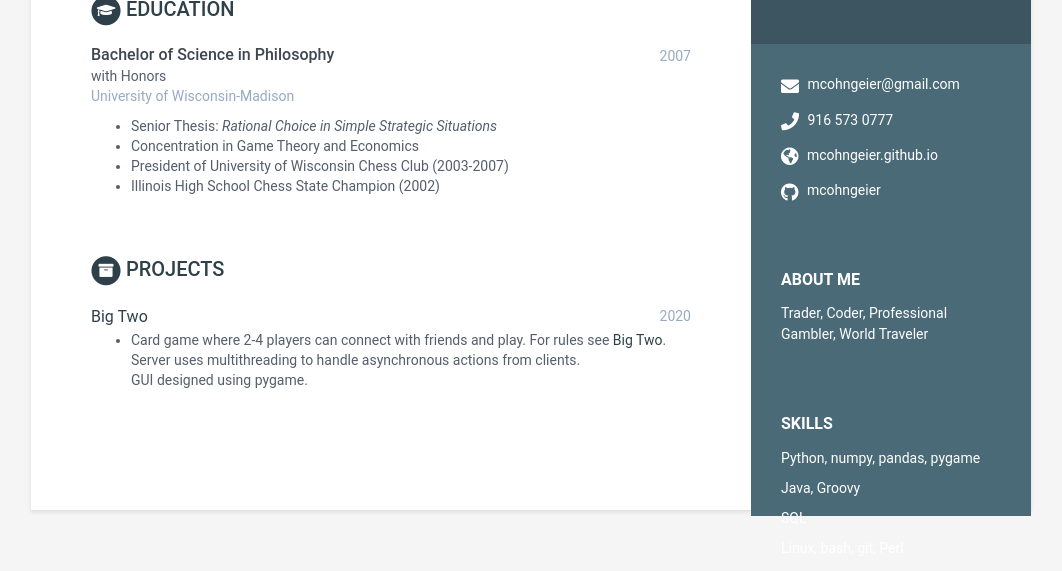
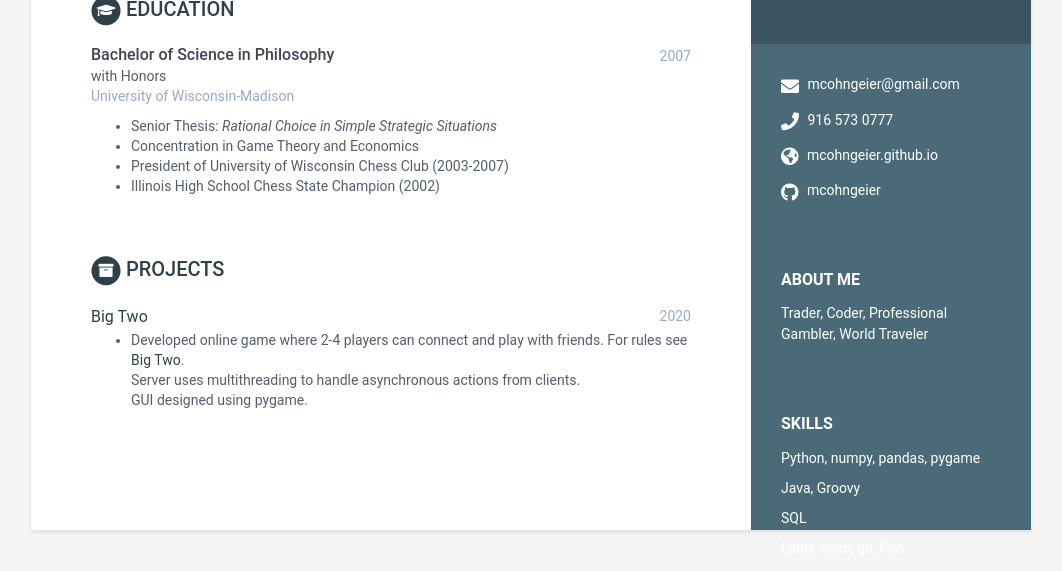
Before and after one commit to mcohngeier/cv, a Jekyll site: the page built from index.html, in a window 1280 px wide, cut to the strip 314-962 px from the top of the page. Shown: the top 571 px of the strip, without its empty margins (109-1171 px from the left). Built offline with Jekyll 4.4.1, drawn with Linux system fonts in a browser that asks for light colours.

Commit message:
changed big two tagline

```diff
--- a/_data/data.yml
+++ b/_data/data.yml
@@ -49,7 +49,7 @@ projects:
       - title: Big Two
         link: "https://github.com/mcohngeier/BigTwo"
         tagline: |
-          - Card game where 2-4 players can connect with friends and play. For rules see [Big Two](https://en.wikipedia.org/wiki/Big_two).<br>
+          - Developed online game where 2-4 players can connect and play with friends. For rules see [Big Two](https://en.wikipedia.org/wiki/Big_two).<br>
           Server uses multithreading to handle asynchronous actions from clients. <br>
           GUI designed using pygame.
         time: 2020
```
